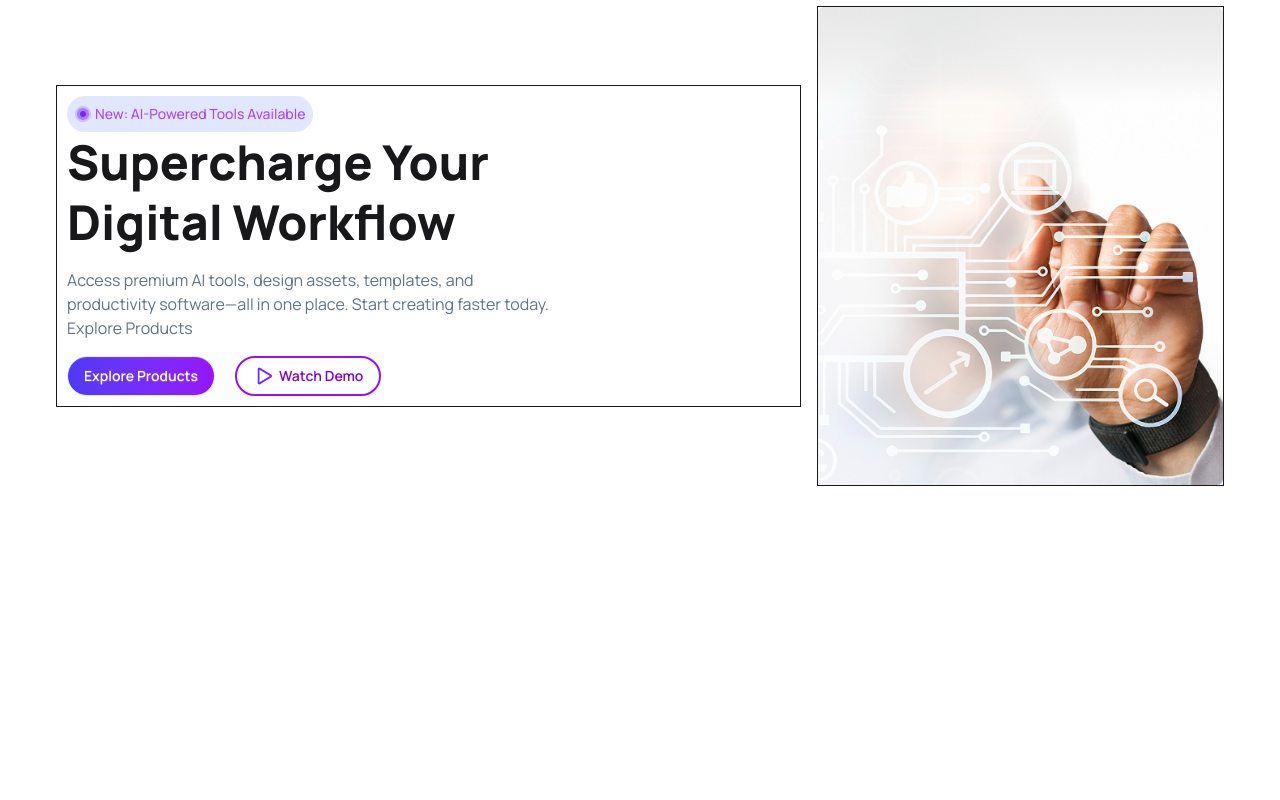
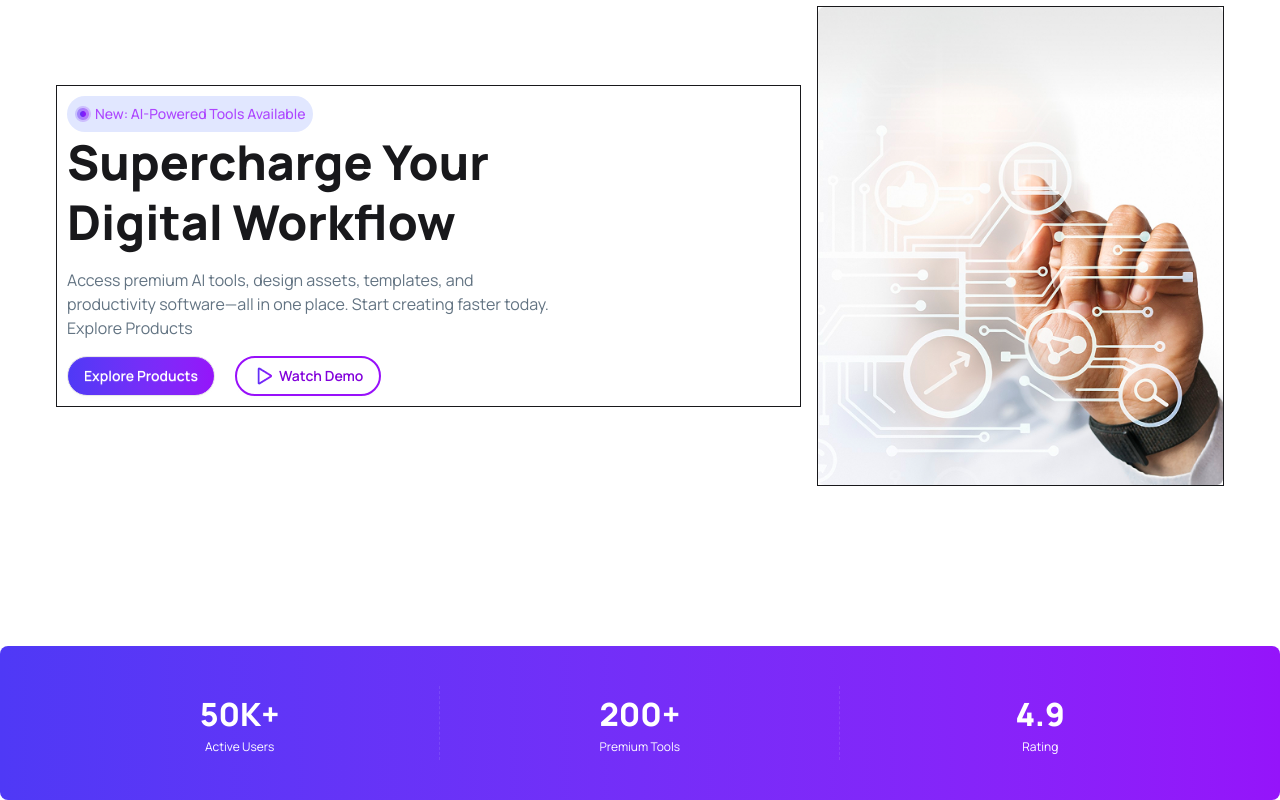
Before and after one commit to rokan45/digital-tools-react-app, a React (Vite) app: page / in a window 1280 px wide. Shown: the part 250-1050 px from the top of the page. Before the commit the page ends 896 px from the top, so only its background shows below. Built offline with nearby package versions, Linux system fonts and the light colour scheme.

Commit message:
statistics display section

```diff
--- a/src/App.jsx
+++ b/src/App.jsx
@@ -1,6 +1,7 @@
 import './App.css'
 import Banner from './component/banner/Banner'
 import Navbar from './component/navbar/Navbar'
+import StatSection from './component/statistics/StatSection'
 
 function App() {
 
@@ -11,6 +12,10 @@ function App() {
       <Navbar></Navbar>
       <Banner></Banner>
     </header>
+
+    <main>
+      <StatSection></StatSection>
+    </main>
     </>
   )
 }
--- /dev/null
+++ b/src/component/statistics/StatSection.jsx
@@ -0,0 +1,24 @@
+import React from 'react';
+
+const StatSection = () => {
+    return (
+        <div className="stats bg-linear-to-r from-[#4F39F6] to-[#9514FA] text-white flex items-center justify-center p-10">
+            <div className="stat place-items-center p-1">
+                <div className="stat-value">50K+</div>
+                <div className="stat-desc text-white">Active Users</div>
+            </div>
+
+            <div className="stat place-items-center p-1">
+                <div className="stat-value text-white">200+</div>
+                <div className="stat-desc text-white">Premium Tools</div>
+            </div>
+
+            <div className="stat place-items-center p-1">
+                <div className="stat-value">4.9</div>
+                <div className="stat-desc text-white">Rating</div>
+            </div>
+        </div>
+    );
+};
+
+export default StatSection;
```
